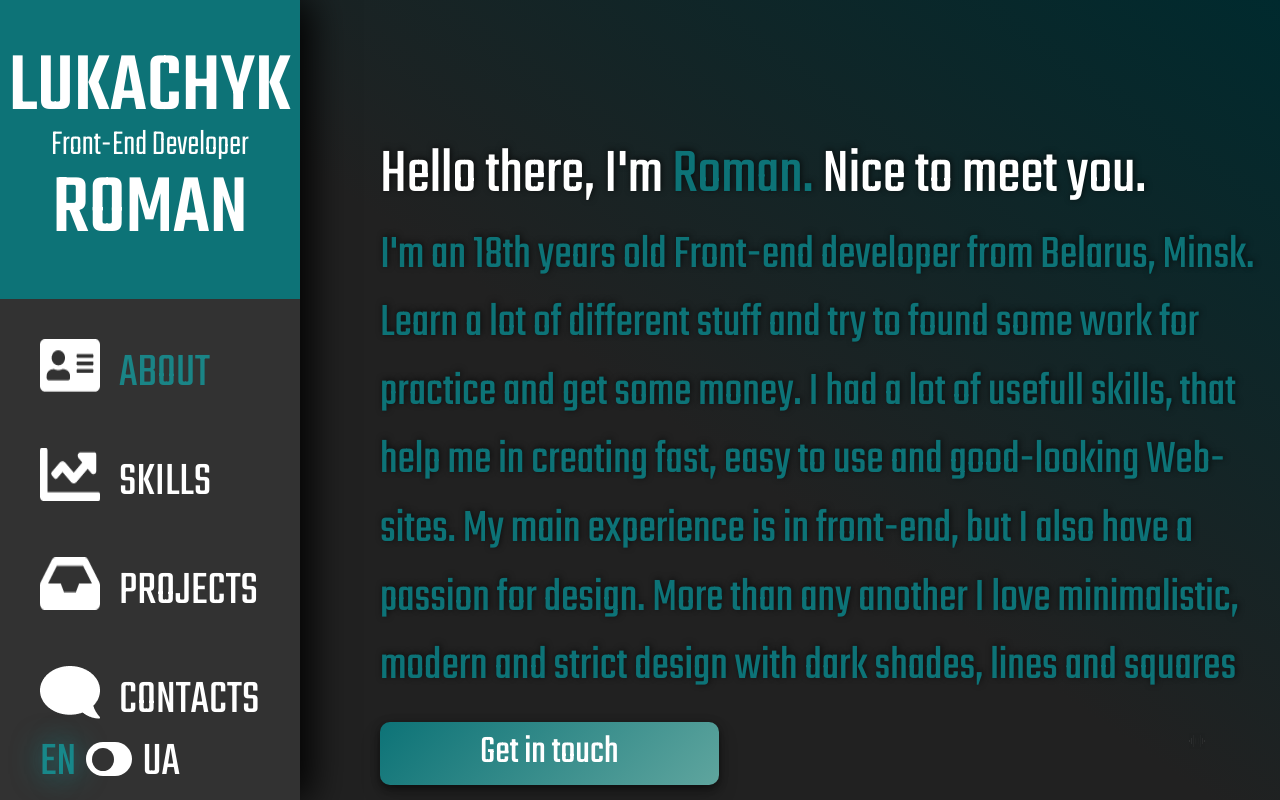
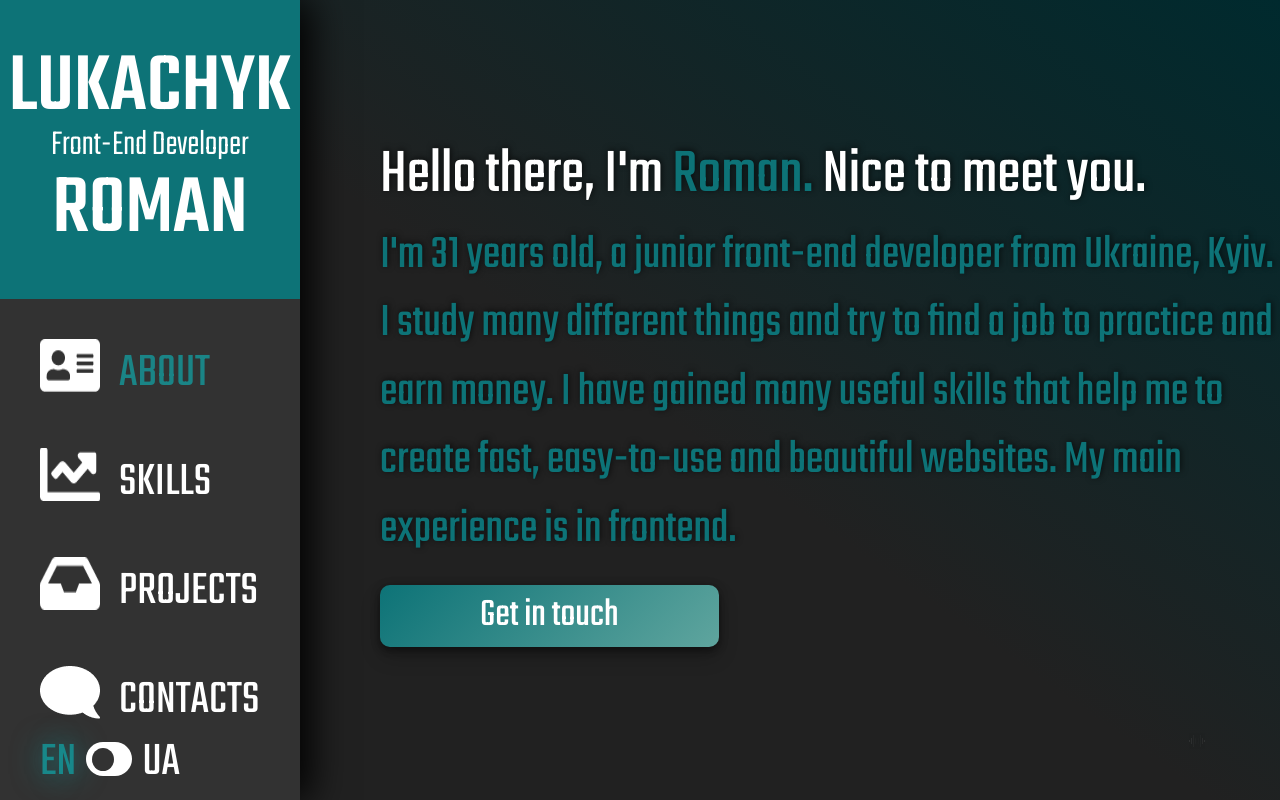
Before and after one commit to Lukachyk/about-me, a React (Create React App) app: page / in a window 1280 px wide. Built offline with nearby package versions, Linux system fonts and the light colour scheme.

Commit message:
edit text for about page

```diff
--- a/src/pages/About/About.js
+++ b/src/pages/About/About.js
@@ -1,8 +1,8 @@
-import GetInTouchBtn from "../../GetInTouchBtb/GetInTouchBtn";
-import Music from "../../Music/Music";
-import NoScroll from "../../utils/NoScroll";
+import GetInTouchBtn from '../../GetInTouchBtb/GetInTouchBtn';
+import Music from '../../Music/Music';
+import NoScroll from '../../utils/NoScroll';
 
-import "./styles.css";
+import './styles.css';
 
 const About = () => {
    return (
@@ -12,17 +12,18 @@ const About = () => {
             <div className="about__content">
                <h1 className="about__content__greetings">
                   Hello there, I&apos;m
-            <span className="about__content__greetings-name"> Roman. </span>
+                  <span className="about__content__greetings-name">
+                     {' '}
+                     Roman.{' '}
+                  </span>
                   Nice to meet you.
                </h1>
                <p className="about__content__main-text">
-            I&apos;m an 18th years old Front-end developer from Belarus, Minsk.
-            Learn a lot of different stuff and try to found some work for
-            practice and get some money. I had a lot of usefull skills, that
-            help me in creating fast, easy to use and good-looking Web-sites. My
-            main experience is in front-end, but I also have a passion for
-            design. More than any another I love minimalistic, modern and strict
-            design with dark shades, lines and squares
+                  I&apos;m 31 years old, a junior front-end developer from
+                  Ukraine, Kyiv. I study many different things and try to find a
+                  job to practice and earn money. I have gained many useful
+                  skills that help me to create fast, easy-to-use and beautiful
+                  websites. My main experience is in frontend.
                </p>
             </div>
             <GetInTouchBtn />
--- a/src/pages/Contacts/Contacts.js
+++ b/src/pages/Contacts/Contacts.js
@@ -8,11 +8,11 @@ import './styles.css';
 const Contacts = () => {
    const TOKEN = '6020872184:AAE_VBG3QEbbqCd2siAjx_DYjO_IR6QQiO4';
    const CHAT_ID = '-1001914694299';
-
    const URI_API = `https://api.telegram.org/bot${TOKEN}/sendMessage`;
    const active = 'contacts__content__form__submitted';
    const activeError = 'contacts__content__form__submitted_error';
    const hide = 'none';
+
    const [submitted, setSubmitted] = useState(false);
    const [submittedErr, setSubmittedErr] = useState(false);
 
```
Lines whose indentation alone changed are shown as unchanged.
